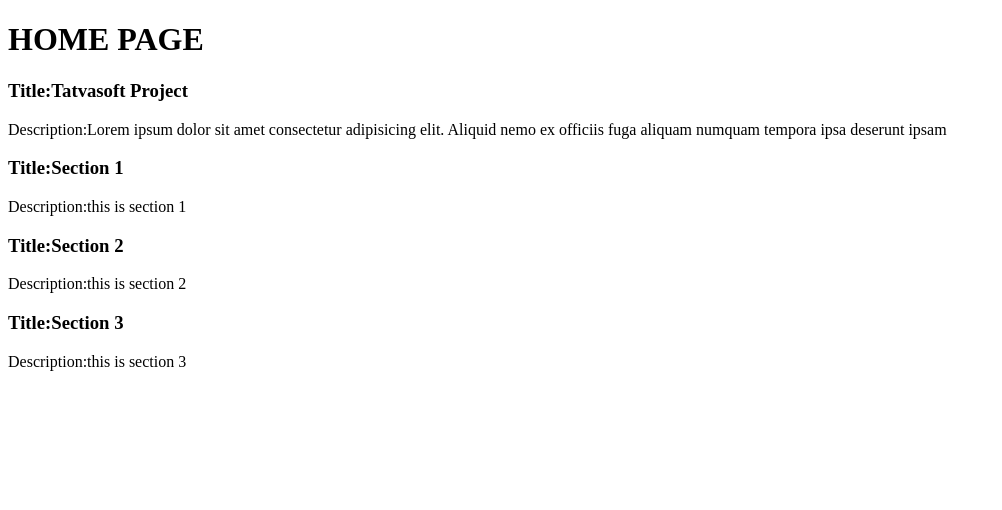
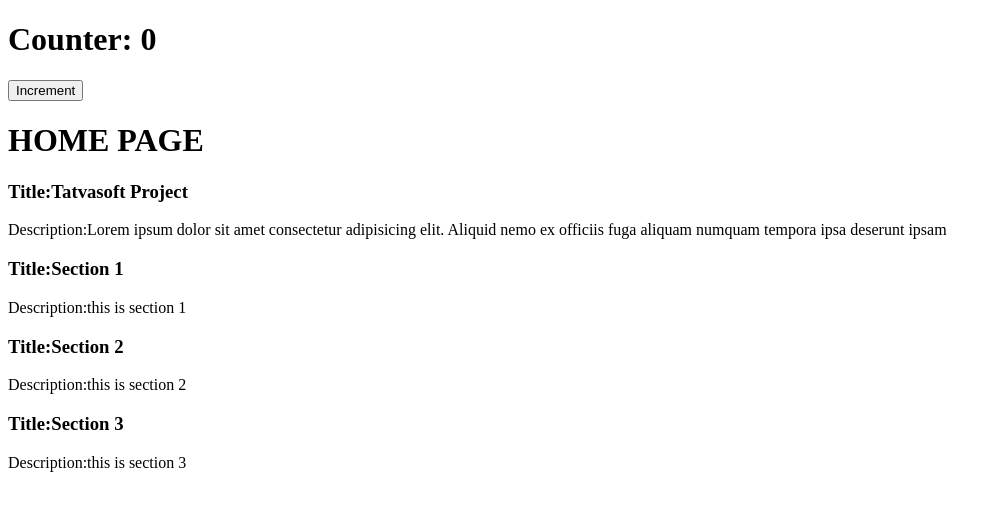
Before and after one commit to smitkakadiya57/Tatavasoft, a React (Create React App) app: page / in a window 1280 px wide. Shown: the top 510 px of the page, without its empty margins (0-1002 px from the left). Built offline with nearby package versions, Linux system fonts and the light colour scheme.

Commit message:
TS DAY 4 task

```diff
--- a/src/App.js
+++ b/src/App.js
@@ -1,7 +1,9 @@
 import Home from "./pages/Home"
+import Counter from "./components/Counter"
 const App = () => {
   return (
     <>
+    <Counter/>
     <Home/>
      </>
   )
--- /dev/null
+++ b/src/components/Counter.js
@@ -0,0 +1,23 @@
+import React, { Component } from "react";
+
+export class Counter extends Component {
+  constructor() {
+    super();
+    this.state = {
+      counter: 0,
+    };
+  }
+  inc(){
+    this.setState((prev)=>({
+        counter:prev.counter+1
+    }))
+  }
+  render() {
+    return <>
+    <h1>Counter: {this.state.counter}</h1>
+    <button onClick={()=>this.inc()}>Increment</button>
+    </>;
+  }
+}
+
+export default Counter;
--- a/src/pages/Home.js
+++ b/src/pages/Home.js
@@ -1,6 +1,7 @@
 import React, { Component } from 'react'
 
 import Title from '../components/Title'
+
 
 export class Home extends Component {
     constructor(){
```
